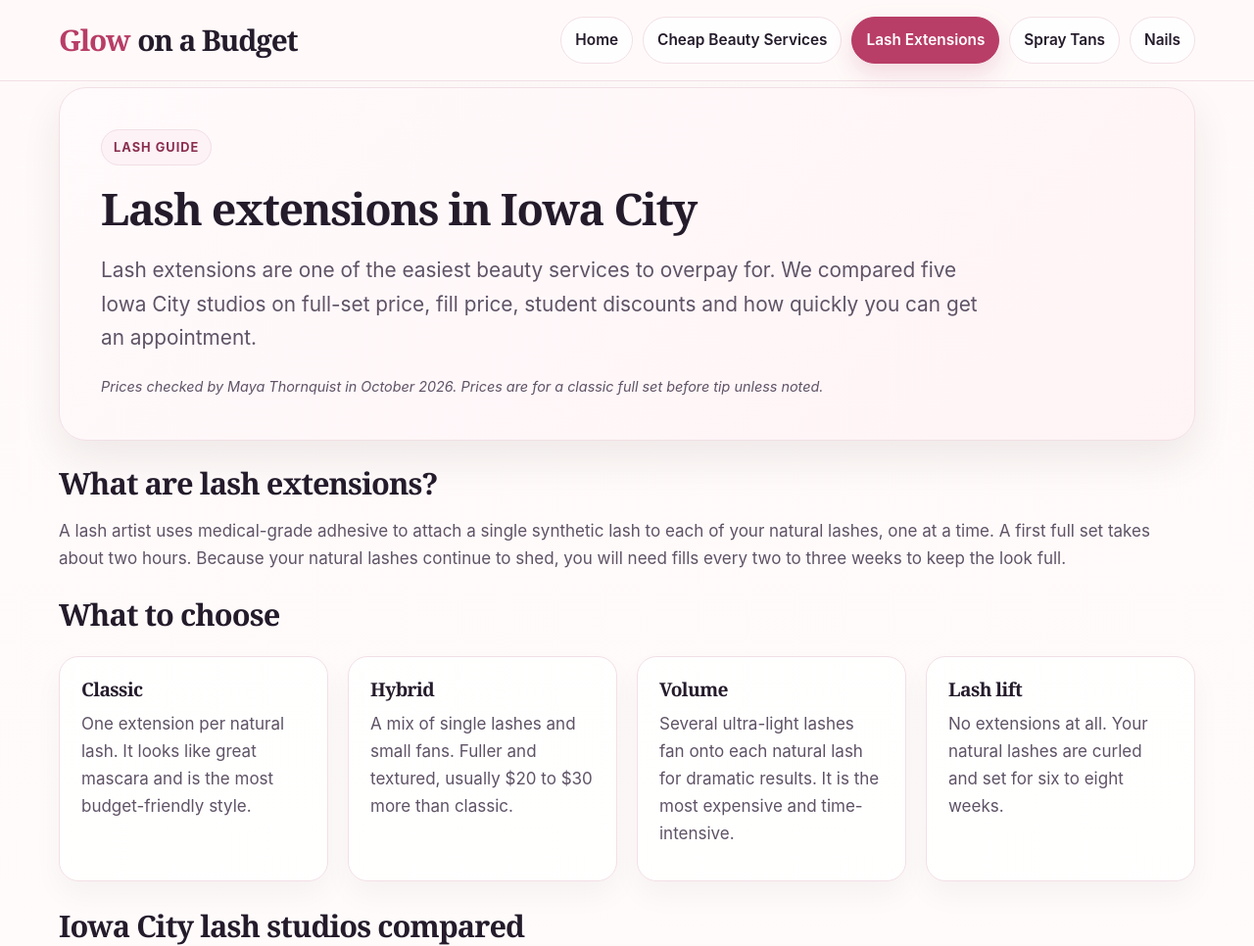
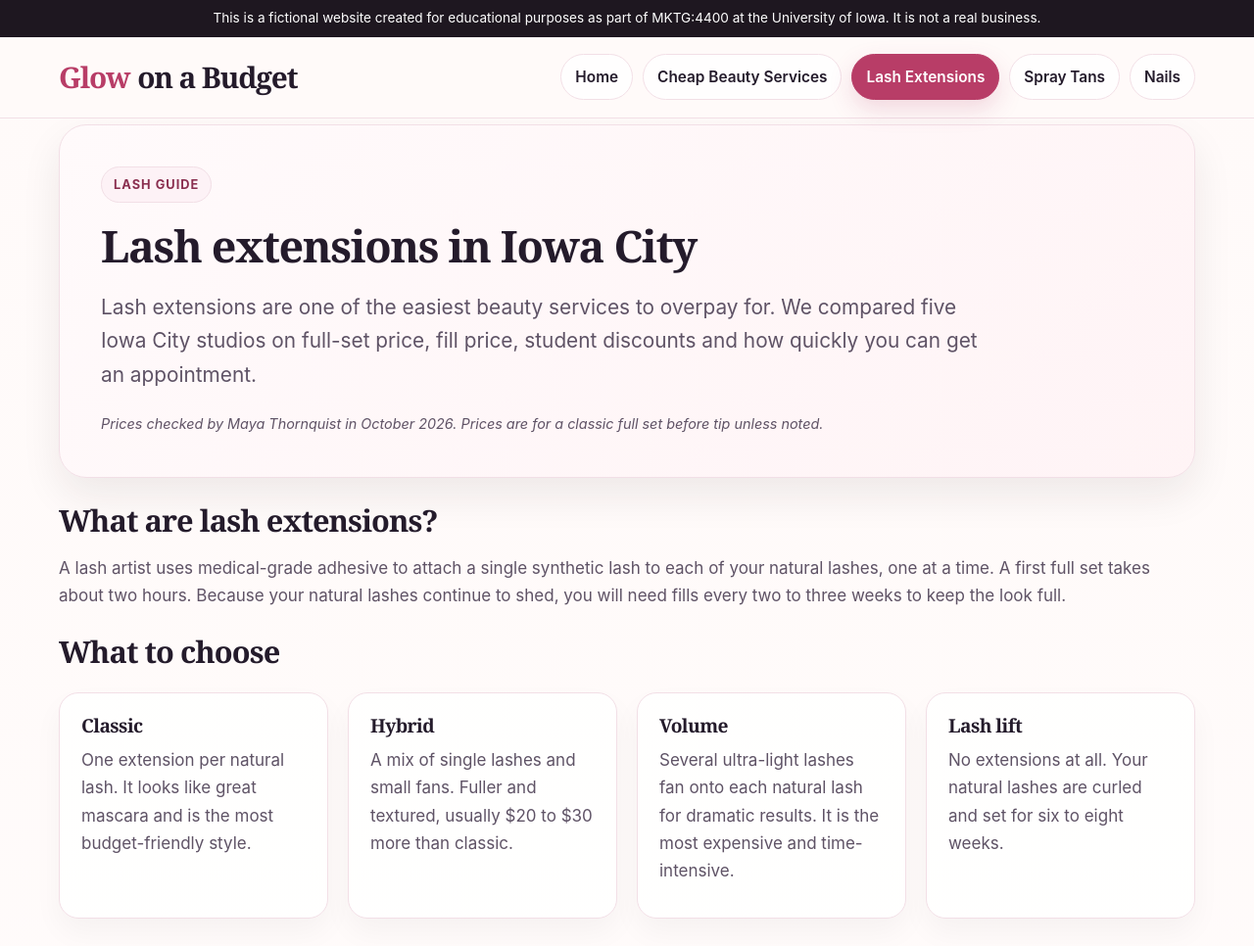
Before and after one commit to bellas076-design/glow-on-a-budget, a plain HTML site: page lash-extensions-iowa-city.html in a window 1280 px wide. Shown: the top 966 px of the page at 98% size. Drawn offline with Linux system fonts and the light colour scheme.

Commit message:
Add educational disclaimer banner to lash extensions page

```diff
--- a/lash-extensions-iowa-city.html
+++ b/lash-extensions-iowa-city.html
@@ -38,6 +38,16 @@
     img { max-width: 100%; display: block; }
 
     .container { width: min(1160px, calc(100% - 32px)); margin: 0 auto; }
+
+    .notice {
+      margin: 0;
+      padding: 9px 16px;
+      background: #1e1720;
+      color: #fff;
+      text-align: center;
+      font-size: 0.85rem;
+      line-height: 1.45;
+    }
 
     .site-header {
       position: sticky;
@@ -316,6 +326,8 @@
   </style>
 </head>
 <body>
+  <p class="notice">This is a fictional website created for educational purposes as part of MKTG:4400 at the University of Iowa. It is not a real business.</p>
+
   <header class="site-header">
     <div class="container nav">
       <a class="brand" href="index.html"><span class="brand-mark">Glow</span> on a Budget</a>
```
